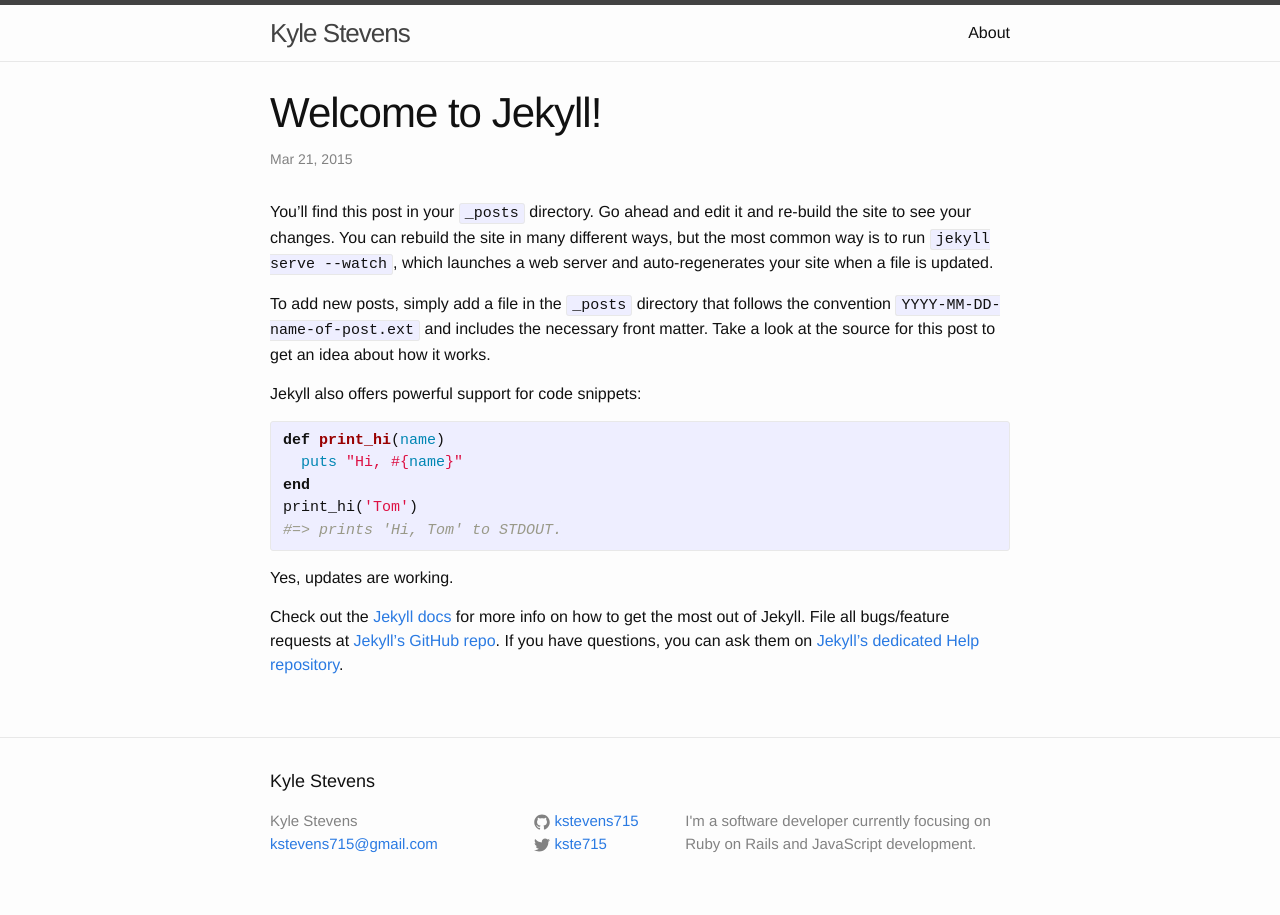
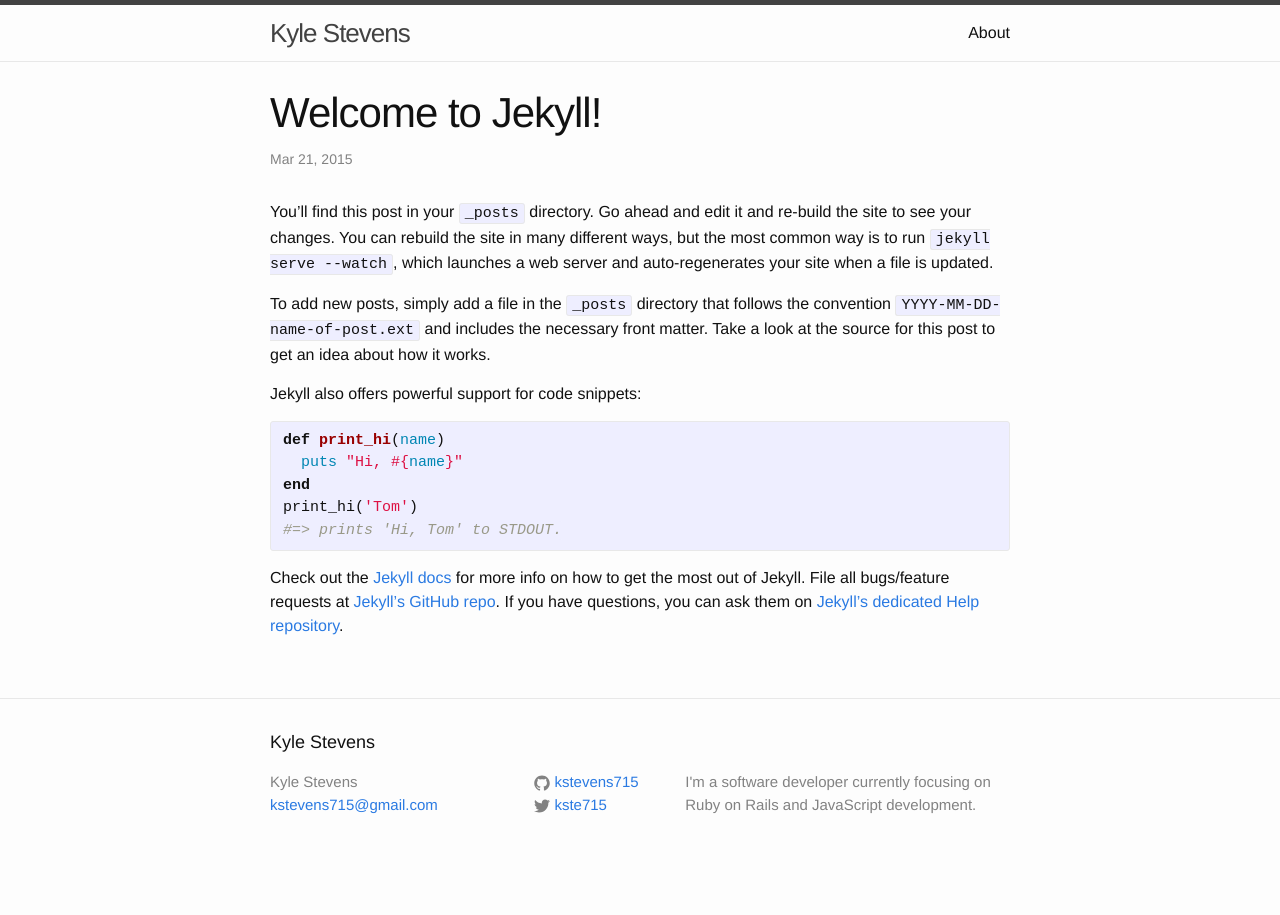
Before and after one commit to kstevens715/kstevens715.github.io, a Jekyll site: the page built from _posts/2015-03-21-welcome-to-jekyll.markdown, in a window 1280 px wide. Built offline with Jekyll 4.4.1, drawn with Linux system fonts in a browser that asks for light colours; comment, search, counter and statistics services are not loaded.

Commit message:
Update Jekyll

```diff
--- a/_posts/2015-03-21-welcome-to-jekyll.markdown
+++ b/_posts/2015-03-21-welcome-to-jekyll.markdown
@@ -18,8 +18,6 @@ print_hi('Tom')
 #=> prints 'Hi, Tom' to STDOUT.
 {% endhighlight %}
 
-Yes, updates are working.
-
 Check out the [Jekyll docs][jekyll] for more info on how to get the most out of Jekyll. File all bugs/feature requests at [Jekyll’s GitHub repo][jekyll-gh]. If you have questions, you can ask them on [Jekyll’s dedicated Help repository][jekyll-help].
 
 [jekyll]:      http://jekyllrb.com
```
Also changed, not shown: Gemfile.lock.
